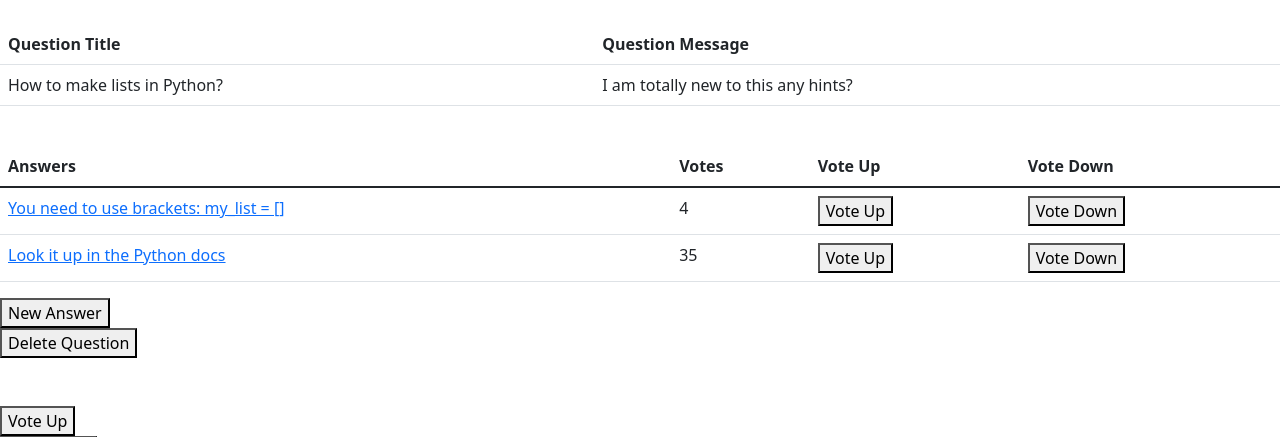
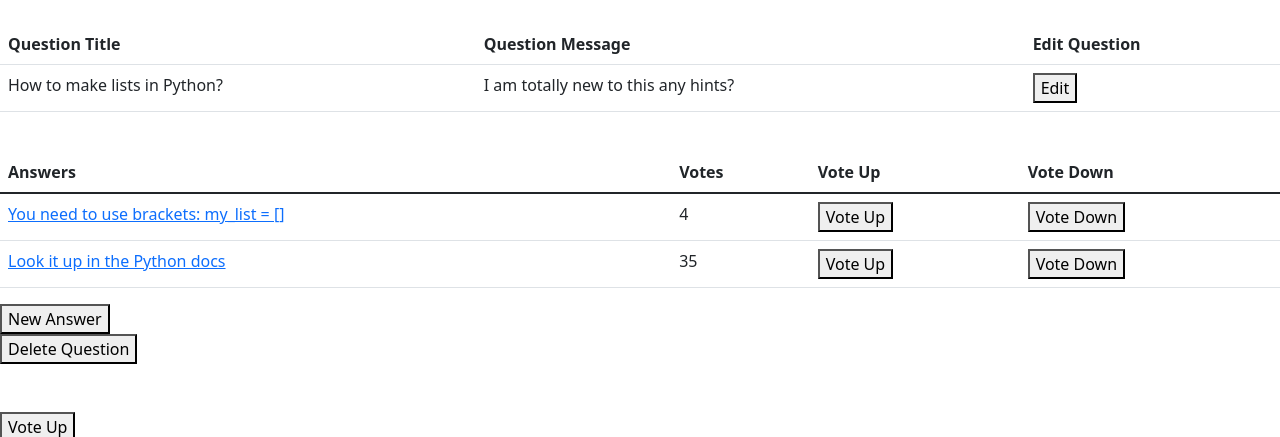
Before and after one commit to MadalinaDumitrascu/AskMate1, a Flask app: page /question/1 in a window 1280 px wide. Shown: the top 437 px of the page. Run offline with Flask 2, Linux system fonts and the light colour scheme; some libraries are stand-ins or nearby versions.

Commit message:
made the edit page, have to finish the html code to be able to print in the browser

```diff
--- a/connection.py
+++ b/connection.py
@@ -126,3 +126,14 @@ def decrease_vote(filename, headers, id):
         result.append(line)
     rewrite_db(filename, headers, result)
     return result
+
+
+def edit(filename, headers, question_id, title, message):
+    content = get_data(filename)
+    result = []
+    for line in content:
+        if line['id'] == question_id:
+            line.update({'title': title})
+            line.update({'message': message})
+        result.append(line)
+    rewrite_db(filename, headers, result)
--- a/data_manager.py
+++ b/data_manager.py
@@ -20,7 +20,6 @@ def get_answers(filename, question_id):
 
 def generate_id_number(filename):
     id = connection.generate_id_number(filename)
-
     return int(id)
 
 
@@ -42,3 +41,6 @@ def increase_vote(filename, headers, id):
 
 def decrease_vote(filename, headers, id):
     connection.decrease_vote(filename, headers, id)
+
+def edit(filename, headers, question_id, title, message):
+    connection.edit(filename, headers, question_id, title, message)
--- a/server.py
+++ b/server.py
@@ -27,7 +27,6 @@ def get_question_page(question_id):
     question = data_manager.get_one_question(filename, question_id)
     messages = data_manager.get_message(filename, question_id)
     answers = data_manager.get_answers(answers_bd, question_id)
-
     return render_template('question.html', question=question, messages=messages, answers=answers)
 
 
@@ -68,6 +67,19 @@ def new_answer(question_id):
         return redirect(url_for('get_question_page', question_id=question_id))
     return render_template('new-answer.html', question_id=question_id)
 
+@app.route('/question/<question_id>/edit', methods=['POST', 'GET'])
+def edit_question(question_id):
+    filename = questions_bd
+    question = data_manager.get_one_question(filename, question_id)
+    title = question['title']
+    message = question['message']
+    print(question)
+    if request.method == 'POST':
+        title = request.form.get("title")
+        message = request.form.get("message")
+        data_manager.edit(filename, headers, question_id, title, message)
+        return redirect(url_for('display_questions'))
+    return render_template("edit.html", question_id=question_id)
 
 @app.route('/question/<question_id>/delete', methods=['POST', 'GET'])
 def delete_question(question_id):
--- a/templates/question.html
+++ b/templates/question.html
@@ -14,12 +14,14 @@
     <tr>
         <th>Question Title</th>
         <th>Question Message</th>
+        <th>Edit Question</th>
 
     </tr>
 
     <tr>
         <td>{{ question['title'] }}</td>
         <td>{{ question['message'] }}</td>
+        <td><form action="{{url_for('edit_question', question_id=question['id'])}}" method="GET"><button type="submit">Edit</button></form></td>
     </tr>
 </table>
 <br>
```
Also changed, not shown: templates/edit.html (added, +28 -0 lines).
